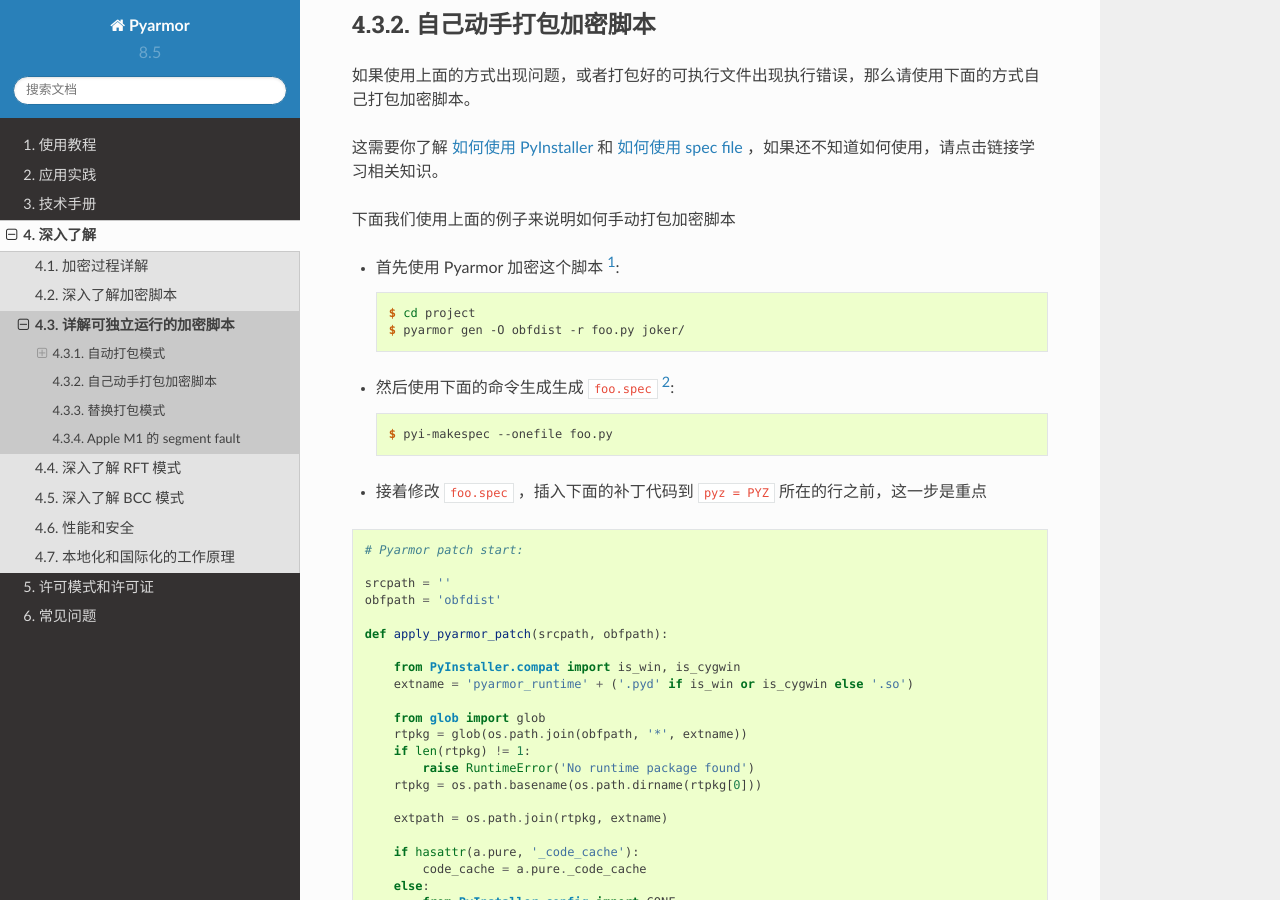
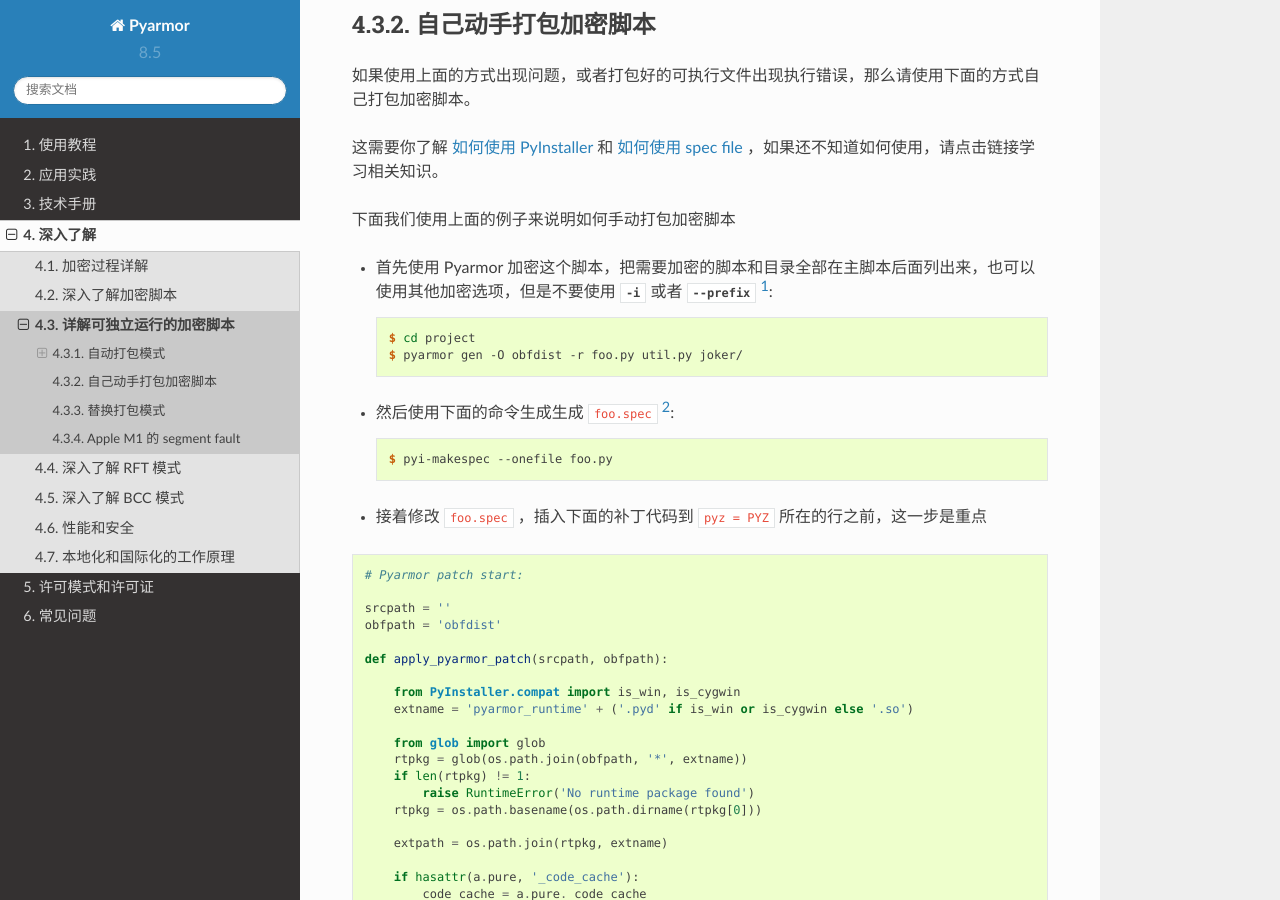
Before and after one commit to dashingsoft/pyarmor-docs-zh, a Sphinx documentation site: the page built from docs/topic/repack.rst, in a window 1280 px wide and 900 px high, scrolled down 3821 px. Built offline with Sphinx 7.4.7 and the Read the Docs theme 2.0.0, drawn with Linux system fonts in a browser that asks for light colours; some of the changed text lies outside the part shown.

Commit message:
Refine doc

```diff
--- a/docs/topic/repack.rst
+++ b/docs/topic/repack.rst
@@ -148,10 +148,10 @@
 
 下面我们使用上面的例子来说明如何手动打包加密脚本
 
-* 首先使用 Pyarmor 加密这个脚本 [#]_::
+* 首先使用 Pyarmor 加密这个脚本，把需要加密的脚本和目录全部在主脚本后面列出来，也可以使用其他加密选项，但是不要使用 :option:`-i` 或者 :option:`--prefix` [#]_::
 
     $ cd project
-    $ pyarmor gen -O obfdist -r foo.py joker/
+    $ pyarmor gen -O obfdist -r foo.py util.py joker/
 
 * 然后使用下面的命令生成生成 ``foo.spec`` [#]_::
 
@@ -239,7 +239,7 @@
 
 .. rubric:: 备注
 
-.. [#] 不要使用选项 :option:`-i` 和 :option:`--prefix` 加密脚本，其他选项可以尝试
+.. [#] 选项 :option:`-i` 或者 :option:`--prefix` 会导致运行辅助包无法找到
 .. [#] 其他 `PyInstaller`_ 的选项也可以在这里使用
 
 替换打包模式
```
